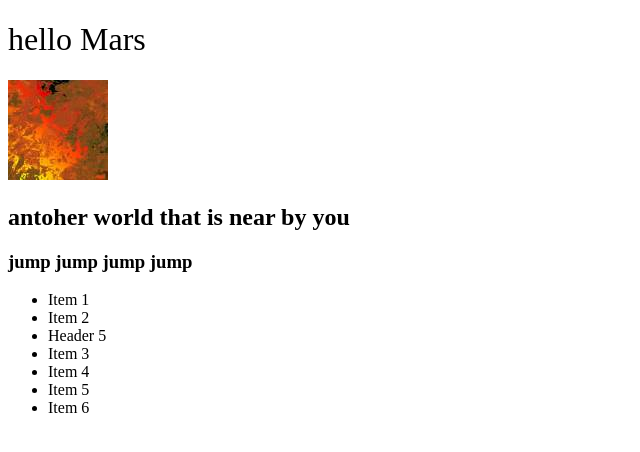
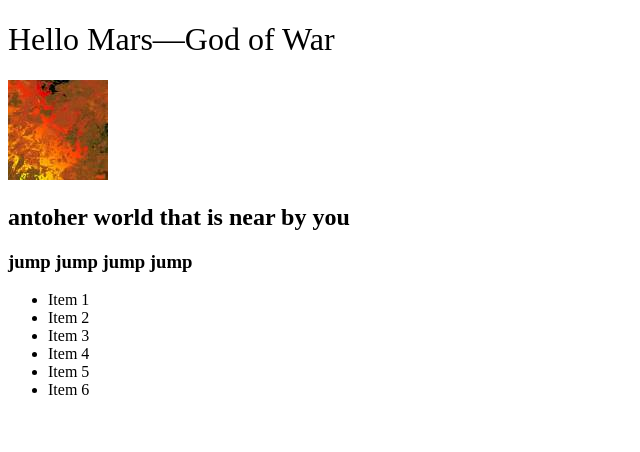
Before and after one commit to shadowmason/10-22-2016, a plain HTML site: page index.html in a window 1280 px wide. Shown: the whole page, without its empty margins (0-640 px from the left). Drawn offline with Linux system fonts and the light colour scheme.

Commit message:
god of war

```diff
--- a/index.html
+++ b/index.html
@@ -10,13 +10,13 @@
    }
 </style>
 <body>
-<h1>hello Mars</h1>
+<h1>Hello Mars—God of War</h1>
 <img src="abstract-q-c-100-100-5.jpg" width="100" height="100" alt=""/>
 <h2>antoher world that is near by you</h2>
 <h3> jump jump jump jump </h3>
 <ul>
 	<li>Item 1</li>
-	<li>Item 2</li><li>Header 5</li>
+	<li>Item 2</li>
 	<li>Item 3</li>
 	<li>Item 4</li>
   	<li>Item 5</li>
```
